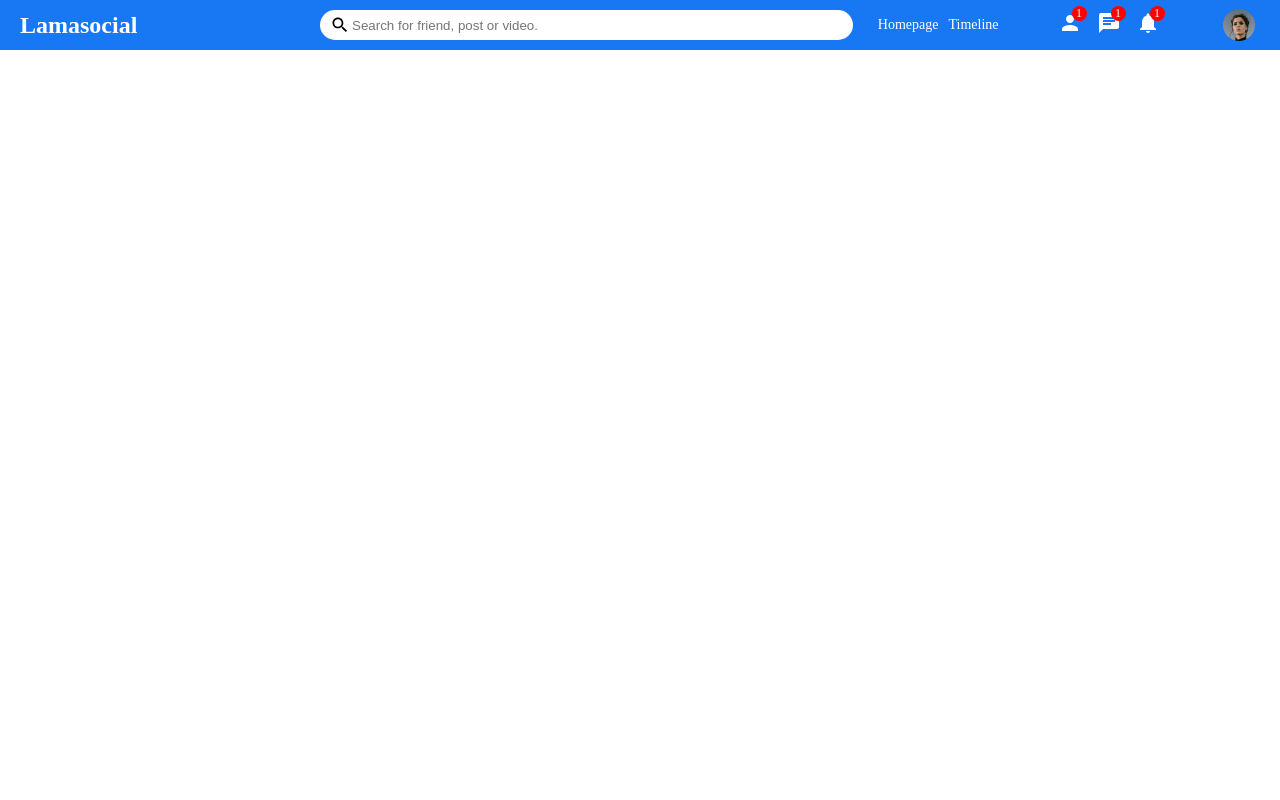
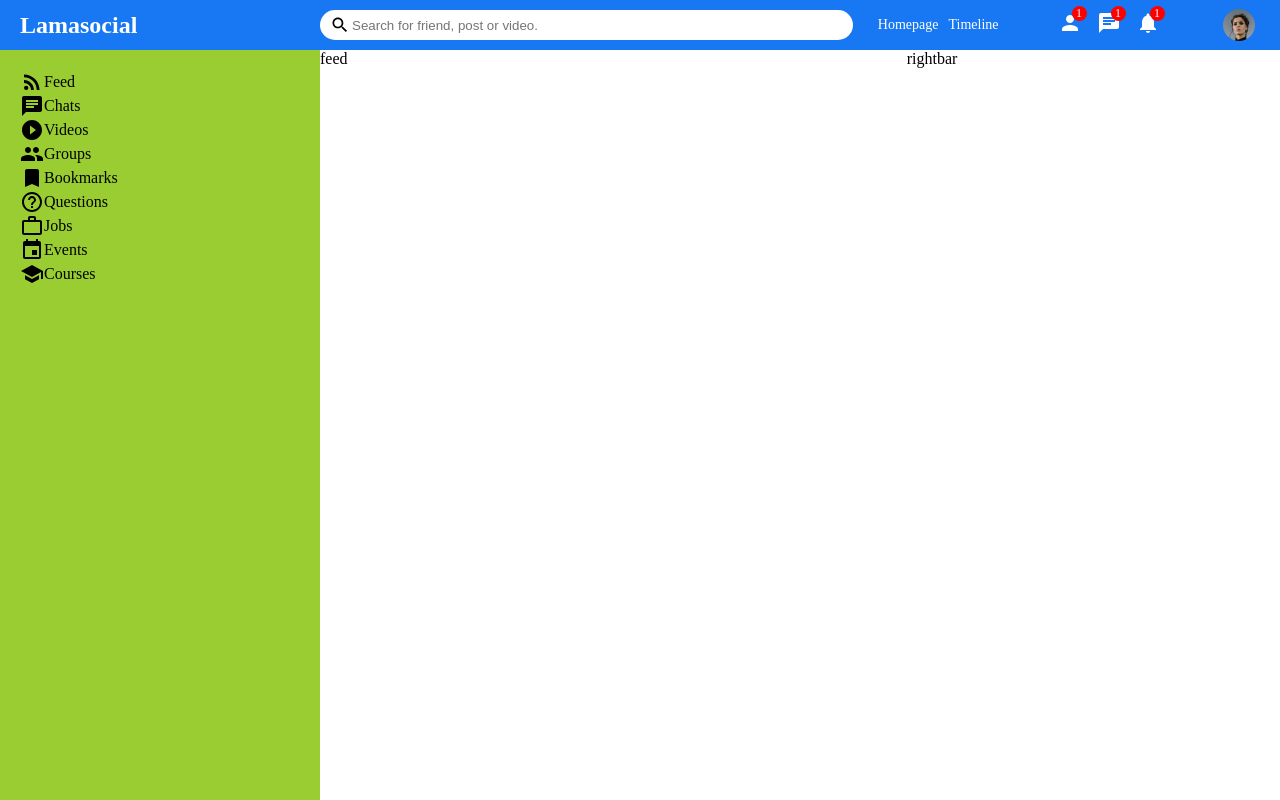
Before and after one commit to fromnowwon/react-social-media-app, a React (Create React App) app: page / in a window 1280 px wide. Built offline with nearby package versions, Linux system fonts and the light colour scheme.

Commit message:
feat: create sidebar component

```diff
--- /dev/null
+++ b/src/components/feed/Feed.jsx
@@ -0,0 +1,11 @@
+import './feed.css'
+
+const Feed = () => {
+	return (
+		<div className="feed">
+			feed
+		</div>
+	)
+}
+
+export default Feed
--- /dev/null
+++ b/src/components/feed/feed.css
@@ -0,0 +1,3 @@
+.feed {
+	flex: 5.5;
+}
--- /dev/null
+++ b/src/components/rightbar/Rightbar.jsx
@@ -0,0 +1,11 @@
+import './rightbar.css';
+
+const Rightbar = () => {
+	return (
+		<div className="rightbar">
+			rightbar
+		</div>
+	)
+}
+
+export default Rightbar
--- /dev/null
+++ b/src/components/rightbar/rightbar.css
@@ -0,0 +1,3 @@
+.rightbar {
+	flex: 3.5;
+}
--- /dev/null
+++ b/src/components/sidebar/Sidebar.jsx
@@ -0,0 +1,61 @@
+import './sidebar.css';
+import {
+  RssFeed,
+  Chat,
+  PlayCircleFilledOutlined,
+  Group,
+  Bookmark,
+  HelpOutline,
+  WorkOutline,
+  Event,
+  School,
+} from "@mui/icons-material";
+
+const Sidebar = () => {
+	return (
+		<div className="sidebar">
+			<div className="sidebarWrapper">
+			<ul className="sidebarList">
+          <li className="sidebarListItem">
+            <RssFeed className="sidebarIcon" />
+            <span className="sidebarListItemText">Feed</span>
+          </li>
+          <li className="sidebarListItem">
+            <Chat className="sidebarIcon" />
+            <span className="sidebarListItemText">Chats</span>
+          </li>
+          <li className="sidebarListItem">
+            <PlayCircleFilledOutlined className="sidebarIcon" />
+            <span className="sidebarListItemText">Videos</span>
+          </li>
+          <li className="sidebarListItem">
+            <Group className="sidebarIcon" />
+            <span className="sidebarListItemText">Groups</span>
+          </li>
+          <li className="sidebarListItem">
+            <Bookmark className="sidebarIcon" />
+            <span className="sidebarListItemText">Bookmarks</span>
+          </li>
+          <li className="sidebarListItem">
+            <HelpOutline className="sidebarIcon" />
+            <span className="sidebarListItemText">Questions</span>
+          </li>
+          <li className="sidebarListItem">
+            <WorkOutline className="sidebarIcon" />
+            <span className="sidebarListItemText">Jobs</span>
+          </li>
+          <li className="sidebarListItem">
+            <Event className="sidebarIcon" />
+            <span className="sidebarListItemText">Events</span>
+          </li>
+          <li className="sidebarListItem">
+            <School className="sidebarIcon" />
+            <span className="sidebarListItemText">Courses</span>
+          </li>
+        </ul>
+			</div>
+		</div>
+	)
+}
+
+export default Sidebar
--- /dev/null
+++ b/src/components/sidebar/sidebar.css
@@ -0,0 +1,21 @@
+.sidebar {
+	flex: 3;
+	height: calc(100vh - 50px);
+	background-color: yellowgreen;
+}
+
+.sidebarWrapper {
+	padding: 20px;
+	background-color: yellowgreen;
+}
+
+.sidebarList {
+	margin: 0;
+	padding: 0;
+	list-style: none;
+}
+
+.sidebarListItem {
+	display: flex;
+	align-items: center;
+}
--- a/src/pages/home/Home.js
+++ b/src/pages/home/Home.js
@@ -1,9 +1,19 @@
-import React from 'react'
 import Topbar from '../../components/topbar/Topbar'
+import Sidebar from '../../components/sidebar/Sidebar';
+import Feed from '../../components/feed/Feed';
+import Rightbar from '../../components/rightbar/Rightbar';
+import './home.css';
 
 const Home = () => {
 	return (
-		<Topbar/>
+		<>
+			<Topbar/>
+			<div className="homeContainer">
+				<Sidebar/>
+				<Feed />
+				<Rightbar/>
+			</div>
+		</>
 	)
 }
 
--- a/src/pages/home/home.css
+++ b/src/pages/home/home.css
@@ -0,0 +1,3 @@
+.homeContainer {
+	display: flex;
+}
```
